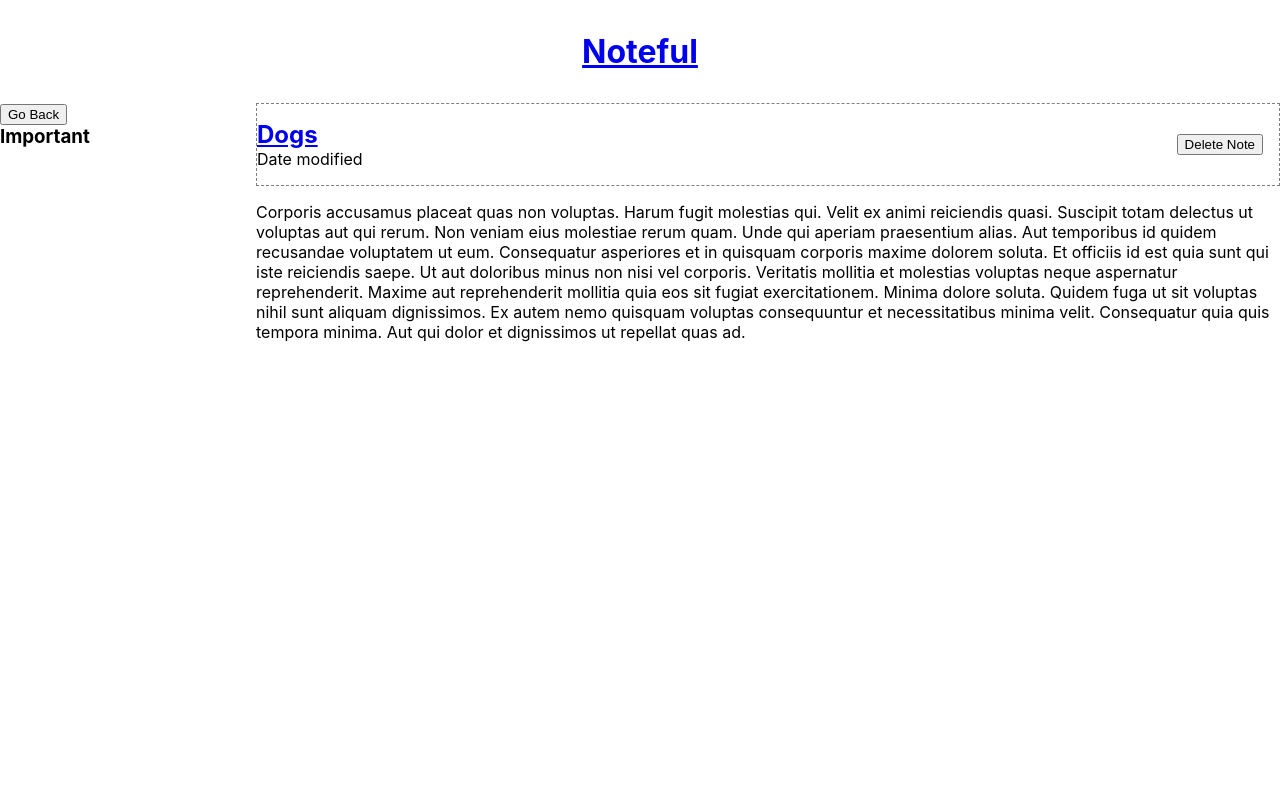
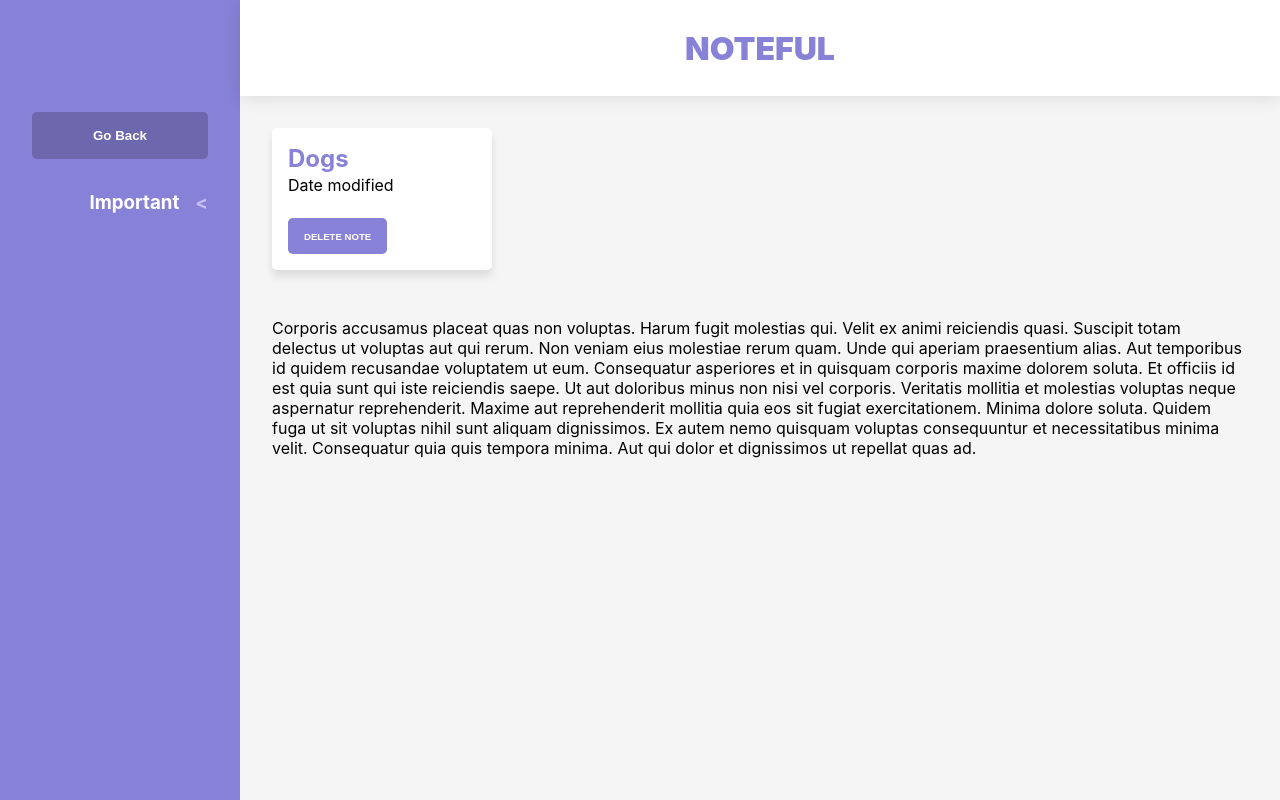
Before and after one commit to thinkful-ei-macaw/noteful-app-km, a React (Create React App) app: page /note/cbc787a0-ffaf-11e8-8eb2-f2801f1b9fd1 in a window 1280 px wide. Built offline with nearby package versions, Linux system fonts and the light colour scheme.

Commit message:
Added component styling

```diff
--- a/src/App.css
+++ b/src/App.css
@@ -1,40 +1,4 @@
-main {
+.app main {
   display: flex;
+  height: 100vh;
 }
-
-ul {
-  list-style: none;
-  margin: 0;
-  padding: 0;
-}
-
-li {
-  border: 1px dashed grey;
-}
-
-li.active {
-  border: 1px dashed red;
-  background-color: coral;
-}
-
-.sidebar {
-  flex: 1;
-}
-
-.content {
-  flex: 4;
-}
-
-.content li {
-  display: flex;
-  justify-content: space-between;
-  align-items: center;
-  padding: 1rem 0;
-  padding-right: 1rem;
-}
-
-.content li h2,
-.content li p,
-h3 {
-  margin: 0;
-}
--- a/src/App.js
+++ b/src/App.js
@@ -10,7 +10,7 @@ class App extends React.Component {
 
   render() {
     return (
-      <div className="App">
+      <div className="app">
         <Header />
       <main>
         <Sidebar data={this.state}/>
--- /dev/null
+++ b/src/Components/Content.css
@@ -0,0 +1,82 @@
+.content {
+  padding: 8rem 2rem 2rem;
+  height: 100%;
+  width: calc(100% - 15rem);
+  overflow-y: scroll;
+}
+
+.content ul {
+  display: flex;
+  flex-wrap: wrap;
+}
+
+.content li {
+  background: white;
+  width: calc((100% - 6rem) / 4);
+  padding: 1rem;
+  margin-right: 2rem;
+  margin-bottom: 2rem;
+  border-radius: .3rem;
+  box-shadow: 0 .4rem .5rem rgba(0,0,0,0.1);
+}
+
+.content li:nth-of-type(4n) {
+  margin-right: 0;
+}
+
+.content li h2 {
+  margin: 0 0 .1em 0;
+}
+
+.content li a {
+  text-decoration: none;
+  color: #8881D8;
+}
+
+.content li a:hover {
+  text-decoration: underline;
+}
+
+.content li p {
+  margin: 0;
+  margin-bottom: 1.4rem;
+}
+
+.content li button {
+  background: #8881D8;
+  border: none;
+  padding: .8rem 1rem;
+  color: white;
+  font-weight: bold;
+  text-transform: uppercase;
+  font-size: 0.6rem;
+  cursor: pointer;
+  transition: all .2s ease;
+  border-radius: .3rem;
+}
+
+.content li button:hover {
+  background: rgb(114, 108, 180);
+}
+
+.content li.add {
+  display: flex;
+  align-items: center;
+  justify-content: center;
+  background: none;
+  border: 1px dashed #8881D8;
+  box-shadow: none;
+  transition: all .2s ease;
+}
+
+.content li.add:hover {
+  background: rgba(0,0,0,0.1);
+}
+
+.content li.add button {
+  background: none;
+  color: #8881D8;
+  font-size: 1rem;
+  height: 100%;
+  width: 100%;
+}
--- a/src/Components/Content.js
+++ b/src/Components/Content.js
@@ -1,6 +1,8 @@
 import React from 'react';
 import NoteList from './NoteList'
 import {Route, Switch} from 'react-router-dom';
+
+import './Content.css';
 
 class Content extends React.Component {
     render() {
--- /dev/null
+++ b/src/Components/Header.css
@@ -0,0 +1,24 @@
+header {
+  position: absolute;
+  top: 0;
+  left: 15rem;
+  right: 0;
+  height: 6rem;
+  text-align: center;
+  display: flex;
+  align-items: center;
+  justify-content: center;
+  background: white;
+  box-shadow: 0 .2rem 1rem rgba(0,0,0,0.1)
+}
+
+header h1 {
+  margin: 0;
+  text-transform: uppercase;
+  font-weight: 900;
+}
+
+header a {
+  color: #8881D8;
+  text-decoration: none;
+}
--- a/src/Components/Header.js
+++ b/src/Components/Header.js
@@ -1,5 +1,7 @@
 import React from 'react';
-import {Link} from 'react-router-dom'
+import {Link} from 'react-router-dom';
+
+import './Header.css';
 
 class Header extends React.Component {
     render() {
--- a/src/Components/NoteList.js
+++ b/src/Components/NoteList.js
@@ -29,7 +29,7 @@ class NoteList extends React.Component {
             <ul>
                 {noteComponents}
                 {this.props.view === "folder" ? (
-                    <li><button>Add Note</button></li>
+                    <li className="add"><button>Add Note</button></li>
                 ) : (
                     <SelectedNote content={noteContent} />
                 )}
--- /dev/null
+++ b/src/Components/Sidebar.css
@@ -0,0 +1,67 @@
+.sidebar {
+  width: 15rem;
+  background: #8881D8;
+  color: white;
+  padding-top: 6rem;
+  height: 100%;
+}
+
+.sidebar article button {
+  margin-bottom: 1rem;
+}
+
+.sidebar article h3 {
+  padding: 1rem 2rem;
+  margin: 0;
+  text-align: right;
+}
+
+.sidebar article h3::after {
+  content: "<";
+  display: inline-block;
+  margin-left: 1rem;
+  opacity: 0.5;
+}
+
+.sidebar ul li {
+  font-weight: bold;
+  border-left: 5px solid transparent;
+  transition: all .2s ease;
+}
+
+.sidebar ul li:not(:last-of-type):hover {
+  background: rgba(0,0,0,0.2);
+}
+
+.sidebar ul li.active {
+  border-color: white;
+}
+
+.sidebar ul li a {
+  display: block;
+  padding: 1rem 2rem;
+  text-decoration: none;
+  color: inherit;
+}
+
+.sidebar ul li:last-of-type {
+  margin-top: 4rem;
+}
+
+.sidebar button {
+  margin-top: 1rem;
+  margin-left: 2rem;
+  background: rgba(0,0,0,0.2);
+  width: calc(100% - 4rem);
+  border: none;
+  padding: 1rem;
+  color: inherit;
+  font-weight: bold;
+  cursor: pointer;
+  transition: all .2s ease;
+  border-radius: .3rem;
+}
+
+.sidebar button:hover {
+  background: rgba(0,0,0,0.4);
+}
--- a/src/Components/Sidebar.js
+++ b/src/Components/Sidebar.js
@@ -3,6 +3,8 @@ import {Route, Switch} from 'react-router-dom';
 
 import FolderList from './FolderList';
 import SelectedFolder from './SelectedFolder';
+
+import './Sidebar.css';
 
 class Sidebar extends React.Component {
 
--- a/src/index.css
+++ b/src/index.css
@@ -1,4 +1,5 @@
 body {
+  background: #F5F5F5;
   margin: 0;
   font-family: -apple-system, BlinkMacSystemFont, 'Segoe UI', 'Roboto', 'Oxygen',
     'Ubuntu', 'Cantarell', 'Fira Sans', 'Droid Sans', 'Helvetica Neue',
@@ -12,11 +13,12 @@ code {
     monospace;
 }
 
-header {
-  text-align: center;
-  padding: 2rem;
+ul {
+  list-style: none;
+  margin: 0;
+  padding: 0;
 }
 
-header h1 {
-  margin: 0;
+* {
+  box-sizing: border-box;
 }
```
